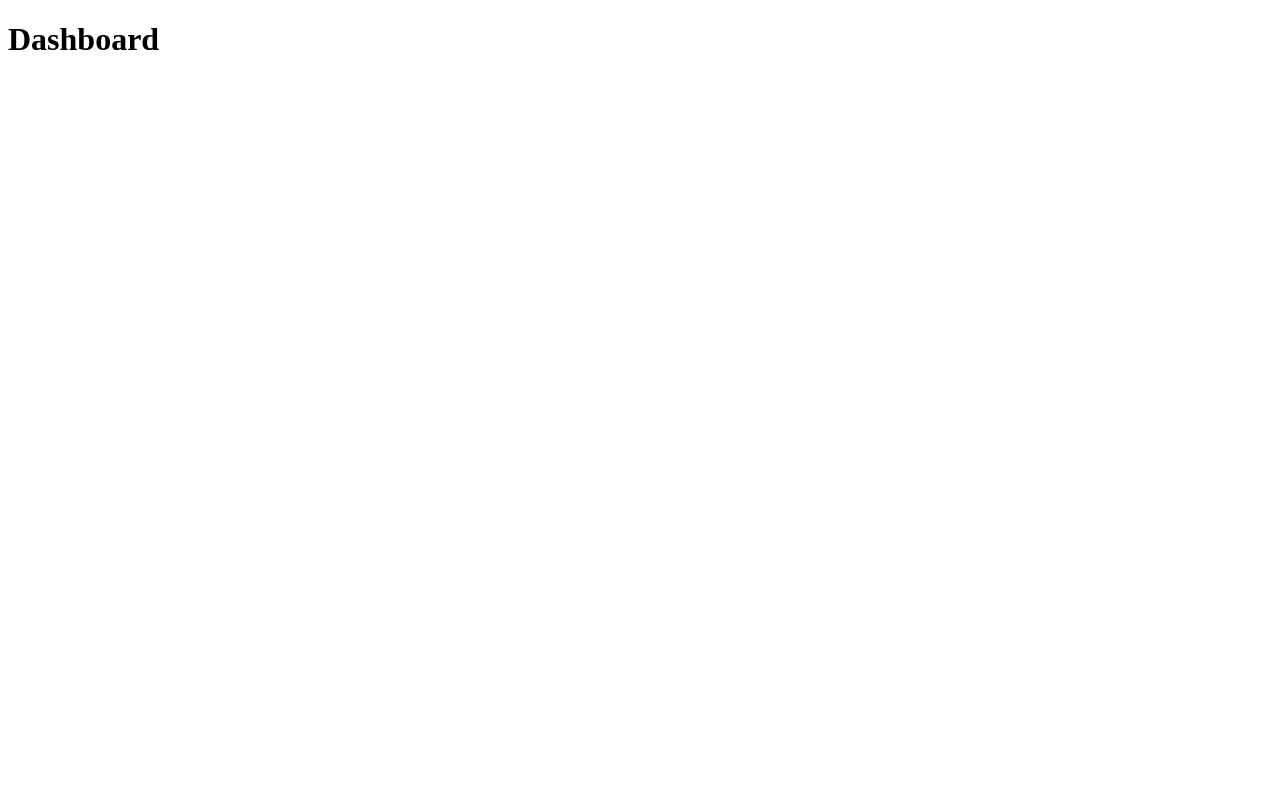
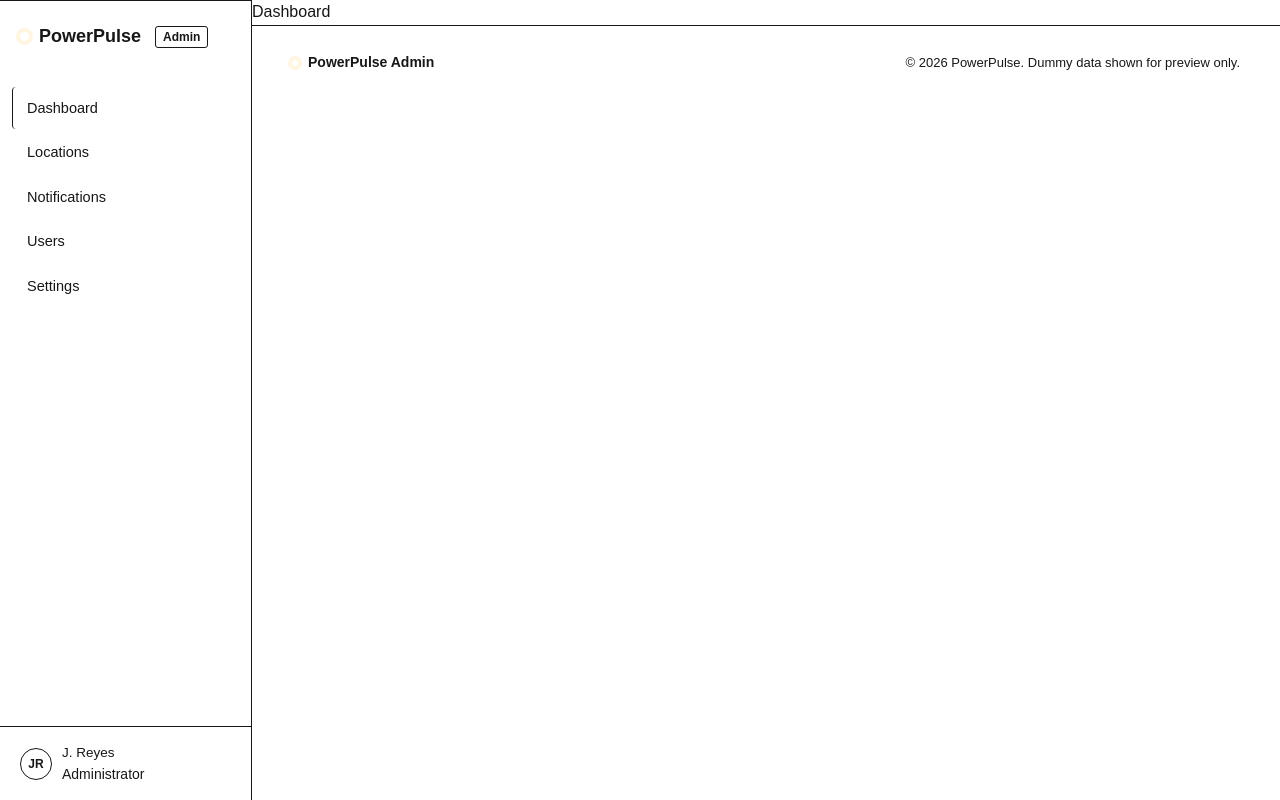
Before and after one commit to zhyrzh/power-pulse-frontend, a Next.js app: page /admin/dashboard in a window 1280 px wide. Built offline with nearby package versions, Linux system fonts and the light colour scheme.

Commit message:
generated layout to be used on admin related pages

```diff
--- /dev/null
+++ b/src/app/admin/layout.tsx
@@ -0,0 +1,129 @@
+import { IBM_Plex_Sans, Space_Grotesk } from "next/font/google";
+import type { Metadata } from "next";
+import "../globals.css";
+
+export const metadata: Metadata = {
+  title: "Create Next App",
+  description: "Generated by create next app",
+};
+
+export const ibmPlexSans = IBM_Plex_Sans({
+  variable: "--font-ibm_plex_sans",
+  subsets: ["latin"],
+  weight: ["400", "500", "600"],
+});
+
+export const spaceGrotesk = Space_Grotesk({
+  variable: "--font-space_grotesk",
+  subsets: ["latin"],
+});
+
+export default function AdminLayout({ children }: LayoutProps<"/admin">) {
+  return (
+    <html
+      lang="en"
+      className={`${ibmPlexSans.variable} ${spaceGrotesk.variable} scroll-smooth`}
+    >
+      <body className="flex items-start min-h-dvh font-ibm-plex text-light leading-[1.55] bg-primary">
+        <aside
+          className="w-63 shrink-0 bg-surface border-r border-solid border-line flex flex-col sticky top-0 h-dvh z-30"
+          id="sidebar"
+        >
+          <div className="py-5.5 px-5 border-t border-solid border-line shrink-0">
+            <a
+              href="powerpulse-admin.html"
+              className="flex items-center gap-2.5 font-space-grotesk font-bold text-[18px] shrink-0 no-underline"
+            >
+              <span className="h-2.25 w-2.25 rounded-[50%] bg-accent shadow-[0_0_0_4px_rgba(255,182,39,0.14)] shrink-0"></span>
+              PowerPulse
+              <span className="font-ibm-plex font-semibold text-xs text-faint border border-solid border-line rounded-[3px] py-0.5 px-1.75 ml-1">
+                Admin
+              </span>
+            </a>
+          </div>
+
+          <nav className="flex flex-col flex-1 overflow-y-auto py-3.5 px-3 gap-0.5">
+            <a
+              href="powerpulse-admin.html"
+              className="flex items-center no-underline text-[14.5px] py-2.5 px-3.5 rounded-sm border-l border-solid border-accent transition-[color_0.15s_ease,background_0.15s_ease,border-color_0.15s_ease] hover:text-light hover:bg-surface-light text-light bg-surface-light"
+            >
+              Dashboard
+            </a>
+            <a
+              className="flex items-center no-underline text-[14.5px] py-2.5 px-3.5 rounded-sm border-l border-solid border-transparent transition-[color_0.15s_ease,background_0.15s_ease,border-color_0.15s_ease] text-muted hover:text-light hover:bg-surface-light"
+              href="powerpulse-manage.html#locations"
+            >
+              Locations
+            </a>
+            <a
+              className="flex items-center no-underline text-[14.5px] py-2.5 px-3.5 rounded-sm border-l border-solid border-transparent transition-[color_0.15s_ease,background_0.15s_ease,border-color_0.15s_ease] text-muted hover:text-light hover:bg-surface-light"
+              href="#"
+            >
+              Notifications
+            </a>
+            <a
+              className="flex items-center no-underline text-[14.5px] py-2.5 px-3.5 rounded-sm border-l border-solid border-transparent transition-[color_0.15s_ease,background_0.15s_ease,border-color_0.15s_ease] text-muted hover:text-light hover:bg-surface-light"
+              href="powerpulse-manage.html#users"
+            >
+              Users
+            </a>
+            <a
+              className="flex items-center no-underline text-[14.5px] py-2.5 px-3.5 rounded-sm border-l border-solid border-transparent transition-[color_0.15s_ease,background_0.15s_ease,border-color_0.15s_ease] text-muted hover:text-light hover:bg-surface-light"
+              href="#"
+            >
+              Settings
+            </a>
+          </nav>
+
+          <div className="flex items-center gap-2.5 py-4 px-5 border-t border-solid border-line shrink-0">
+            <div className="w-8 h-8 rounded-full bg-surface-light border border-solid border-line flex items-center justify-center font-space-grotesk font-semibold text-xs text-accent shrink-0">
+              JR
+            </div>
+            <div className="min-w-0 ">
+              <div className="text-[13.5px] text-light font-medium">
+                J. Reyes
+              </div>
+              <div className="text-sm text-light">Administrator</div>
+            </div>
+          </div>
+        </aside>
+
+        <div className="sidebar-backdrop" id="sidebarBackdrop"></div>
+        <div className="flex-1 min-w-0">
+          <div className="mobile-topbar md:hidden">
+            <button
+              className="nav-toggle"
+              id="navToggle"
+              aria-label="Toggle navigation"
+            >
+              <span></span>
+              <span></span>
+              <span></span>
+            </button>
+            <a href="powerpulse-admin.html" className="logo">
+              <span className="dot"></span>PowerPulse
+            </a>
+          </div>
+          {children}
+          <footer className="border-t border-solid border-line py-6.5 px-0">
+            <div className="max-w-7xl mx-auto my-0 py-0 px-8 xl:max-w-360 xl:py-0 xl:px-10 flex justify-between items-center flex-wrap gap-3">
+              <div
+                className="flex items-center gap-2.5 font-space-grotesk font-bold text-[18px] shrink-0 no-underline"
+                style={{ fontSize: "14px", textDecoration: "none" }}
+              >
+                <span
+                  className="h-2.25 w-2.25 rounded-[50%] bg-accent shadow-[0_0_0_4px_rgba(255,182,39,0.14)] shrink-0"
+                  style={{ width: "6px", height: "6px" }}
+                ></span>
+                PowerPulse Admin
+              </div>
+              <p className="text-faint text-[13px]">
+                &copy; 2026 PowerPulse. Dummy data shown for preview only.
+              </p>
+            </div>
+          </footer>
+        </div>
+      </body>
+    </html>
+  );
+}
```
